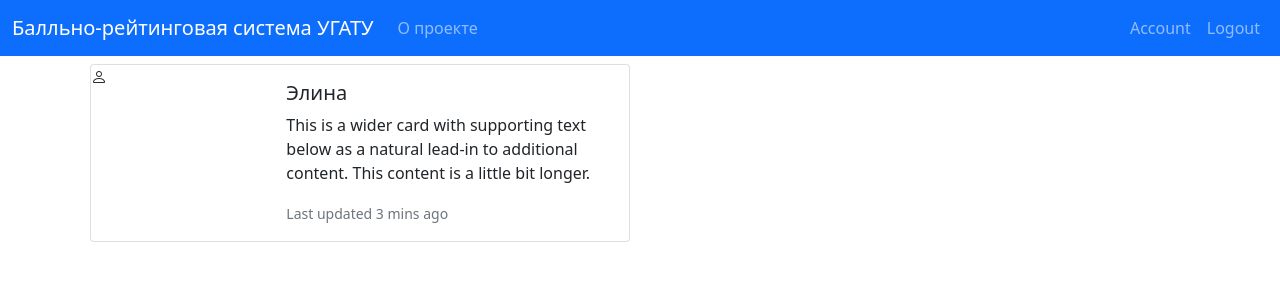
After one commit to sumluxgirl/flaskProject, a Flask app: page /account in a window 1280 px wide. The commit adds this page. Shown: the top 300 px of the page. Run offline with Flask 2, Linux system fonts and the light colour scheme; a user stored in the database is signed in; some libraries are stand-ins or nearby versions.

Commit message:
page about

```diff
--- a/pointraing/routes.py
+++ b/pointraing/routes.py
@@ -38,3 +38,9 @@ def login():
 def logout():
     logout_user()
     return redirect(url_for('home'))
+
+
+@app.route("/account")
+@login_required
+def account():
+    return render_template('account.html', title='Account')
--- /dev/null
+++ b/pointraing/templates/account.html
@@ -0,0 +1,18 @@
+{% extends "layout.html" %}
+{% block content %}
+    <div class="card mb-3 m-2" style="max-width: 540px;">
+        <div class="row g-0">
+            <div class="col-md-4">
+                <i class="bi bi-person"></i>
+            </div>
+            <div class="col-md-8">
+                <div class="card-body">
+                    <h5 class="card-title">{{ current_user.name }}</h5>
+                    <p class="card-text">This is a wider card with supporting text below as a natural lead-in to
+                        additional content. This content is a little bit longer.</p>
+                    <p class="card-text"><small class="text-muted">Last updated 3 mins ago</small></p>
+                </div>
+            </div>
+        </div>
+    </div>
+{% endblock content %}
--- a/pointraing/templates/layout.html
+++ b/pointraing/templates/layout.html
@@ -7,6 +7,8 @@
 
     <!-- Bootstrap CSS -->
     <link rel="stylesheet" type="text/css" href="{{ url_for('static', filename='styles/bootstrap.css') }}">
+    <!-- Bootstrap icon-CSS -->
+    <link rel="stylesheet" href="{{ url_for('static', filename='node_modules/bootstrap-icons/font/bootstrap-icons.css') }}">
 
     <link rel="stylesheet" type="text/css" href="{{ url_for('static', filename='main.css') }}">
 
@@ -32,6 +34,7 @@
                 <!-- Navbar Right Side -->
                 <div class="navbar-nav">
                     {% if current_user.is_authenticated %}
+                        <a class="nav-item nav-link" href="{{ url_for('account') }}">Account</a>
                         <a class="nav-item nav-link" href="{{ url_for('logout') }}">Logout</a>
                     {% else %}
                         <a class="nav-item nav-link" href="{{ url_for('login') }}">Login</a>
```
Also changed, not shown: README.md, 1 other file.
